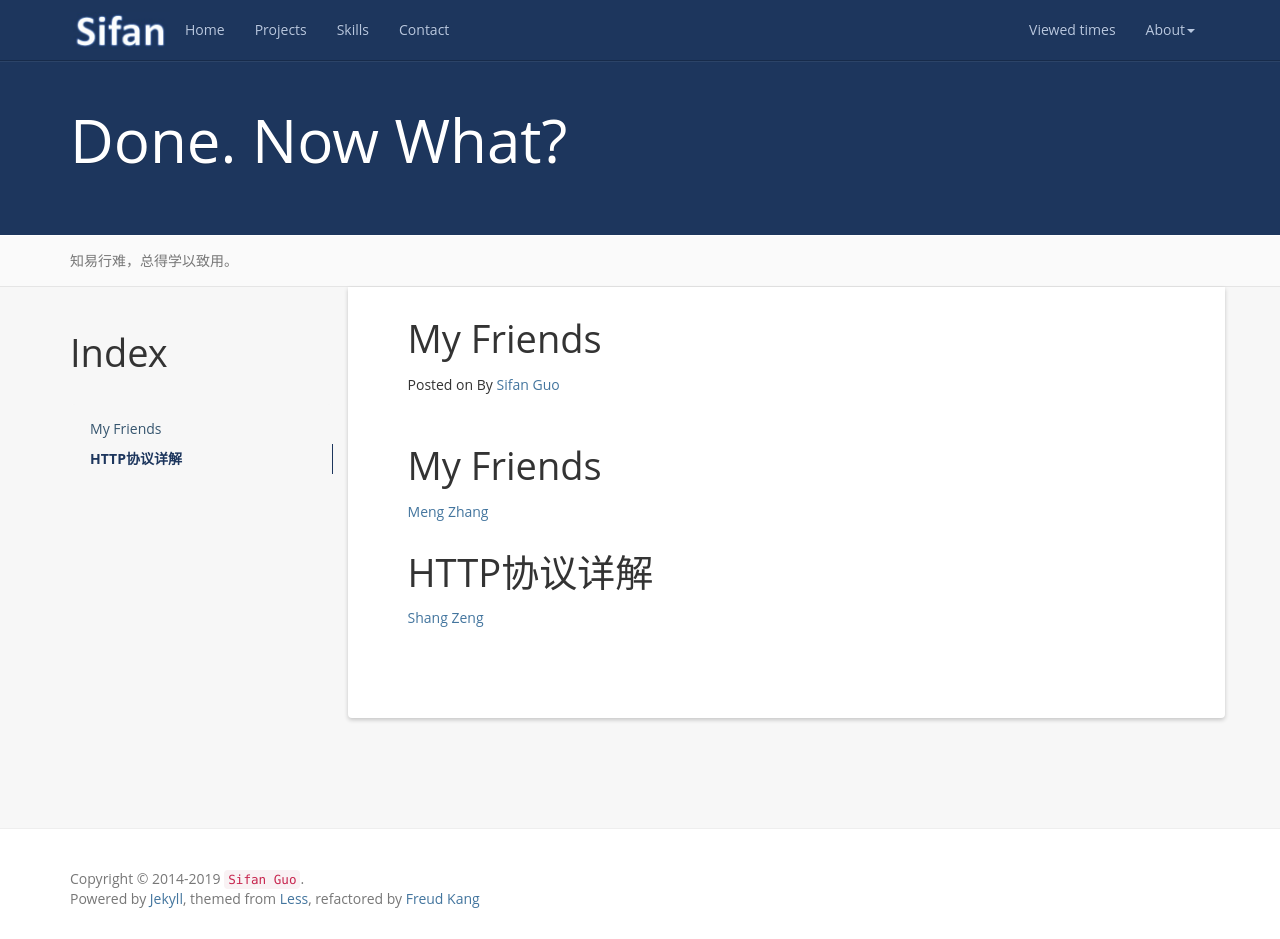
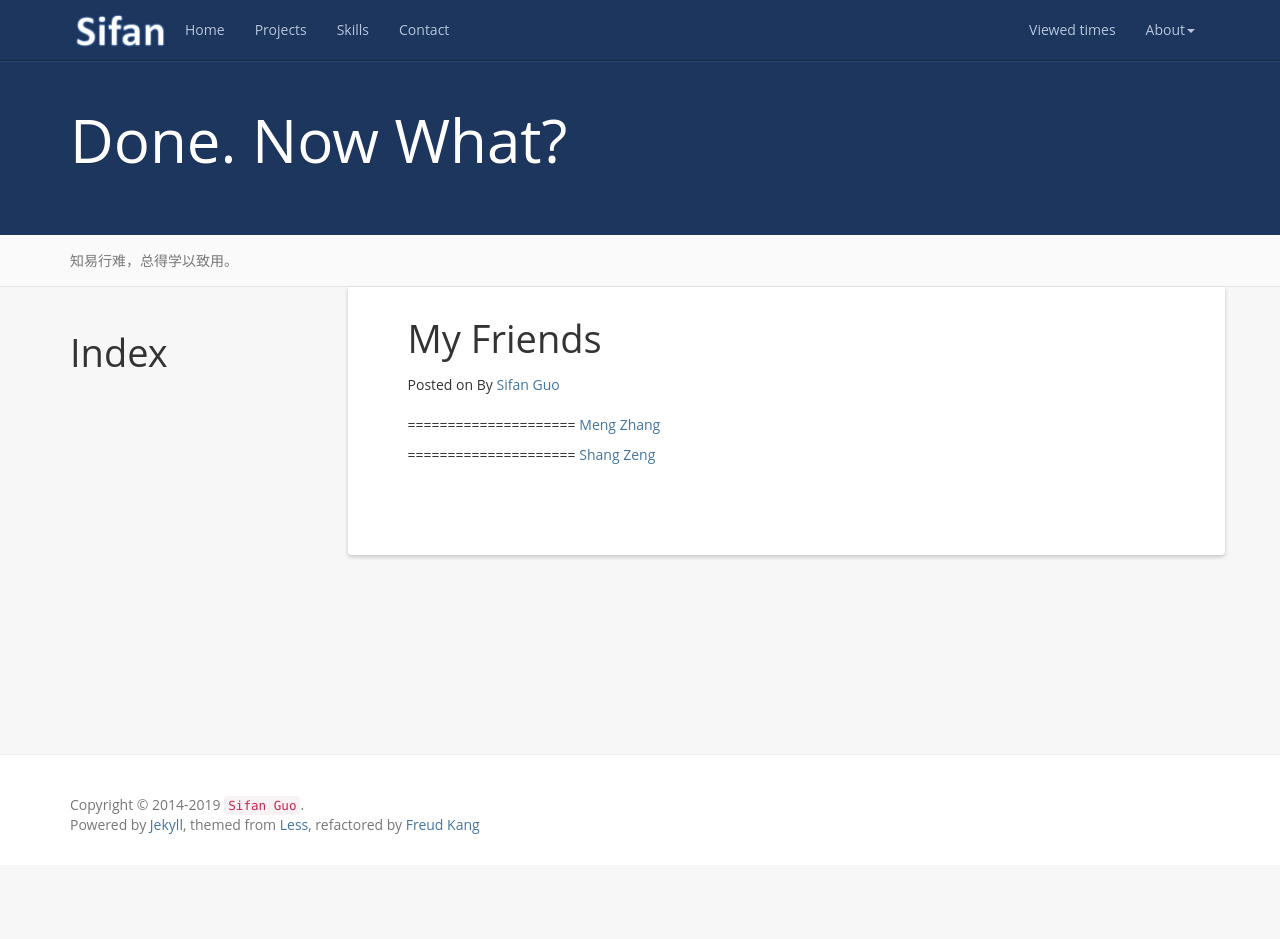
Before and after one commit to SifanGuo/sifanguo.github.io, a Jekyll site: the page built from links.md, in a window 1280 px wide and 939 px high. Built offline with Jekyll 4.4.1, drawn with Linux system fonts in a browser that asks for light colours; nearby versions of some CDN libraries; a script that is not in the unit is left out; comment, search, counter and statistics services are not loaded.

Commit message:
friend links

```diff
--- a/links.md
+++ b/links.md
@@ -8,10 +8,10 @@ permalink: /links/
 {:toc}
 
 
-My Friends
+
 =====================
 [Meng Zhang](https://zmcmcc.github.io/)
 
-HTTP协议详解
+
 =====================
 [Shang Zeng](https://blog.qaq.io/)
```
